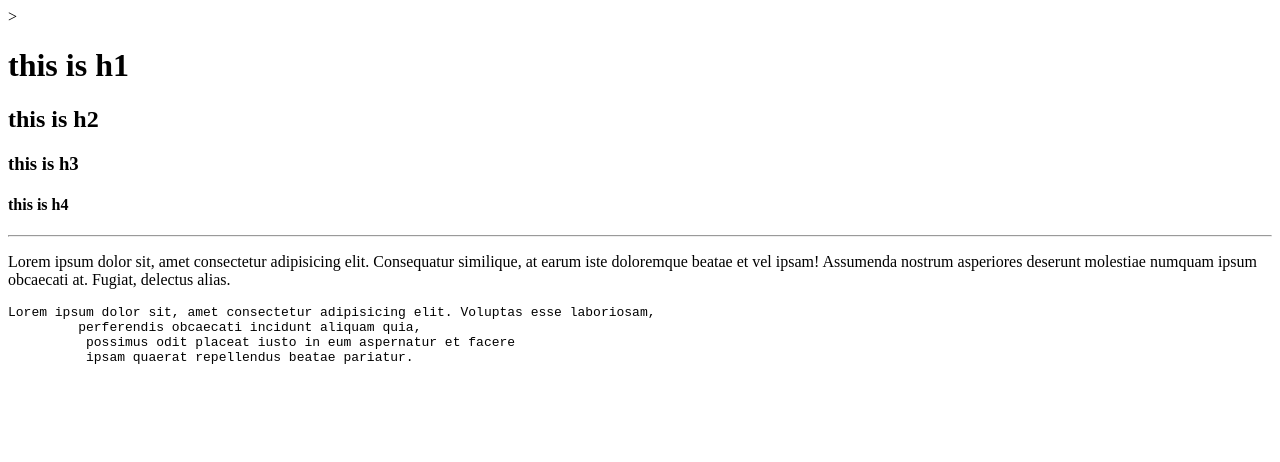
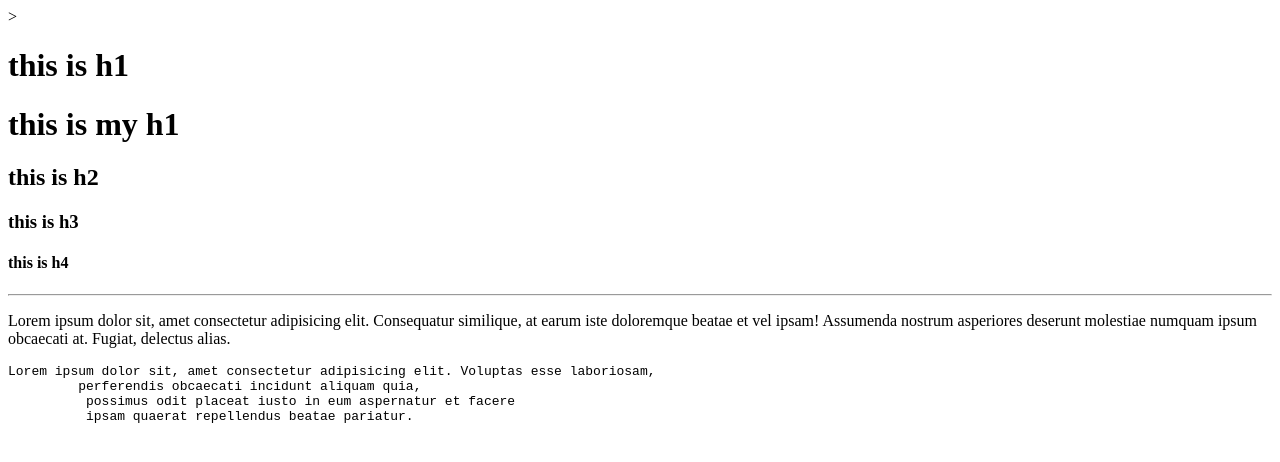
Before and after one commit to kazi-alfaiz/Frontend-learing, a plain HTML site: page Html /lesson1/index.html in a window 1280 px wide. Drawn offline with Linux system fonts and the light colour scheme.

Commit message:
this is next sep

```diff
--- a/Html /lesson1/index.html
+++ b/Html /lesson1/index.html
@@ -10,6 +10,7 @@
 
 <body>
     <h1>this is h1</h1>
+    <h1> this is my h1 <h1>
     <h2>this is h2 </h2>
     <h3>this is h3 </h3>
     <h4>this is h4</h4>
```
